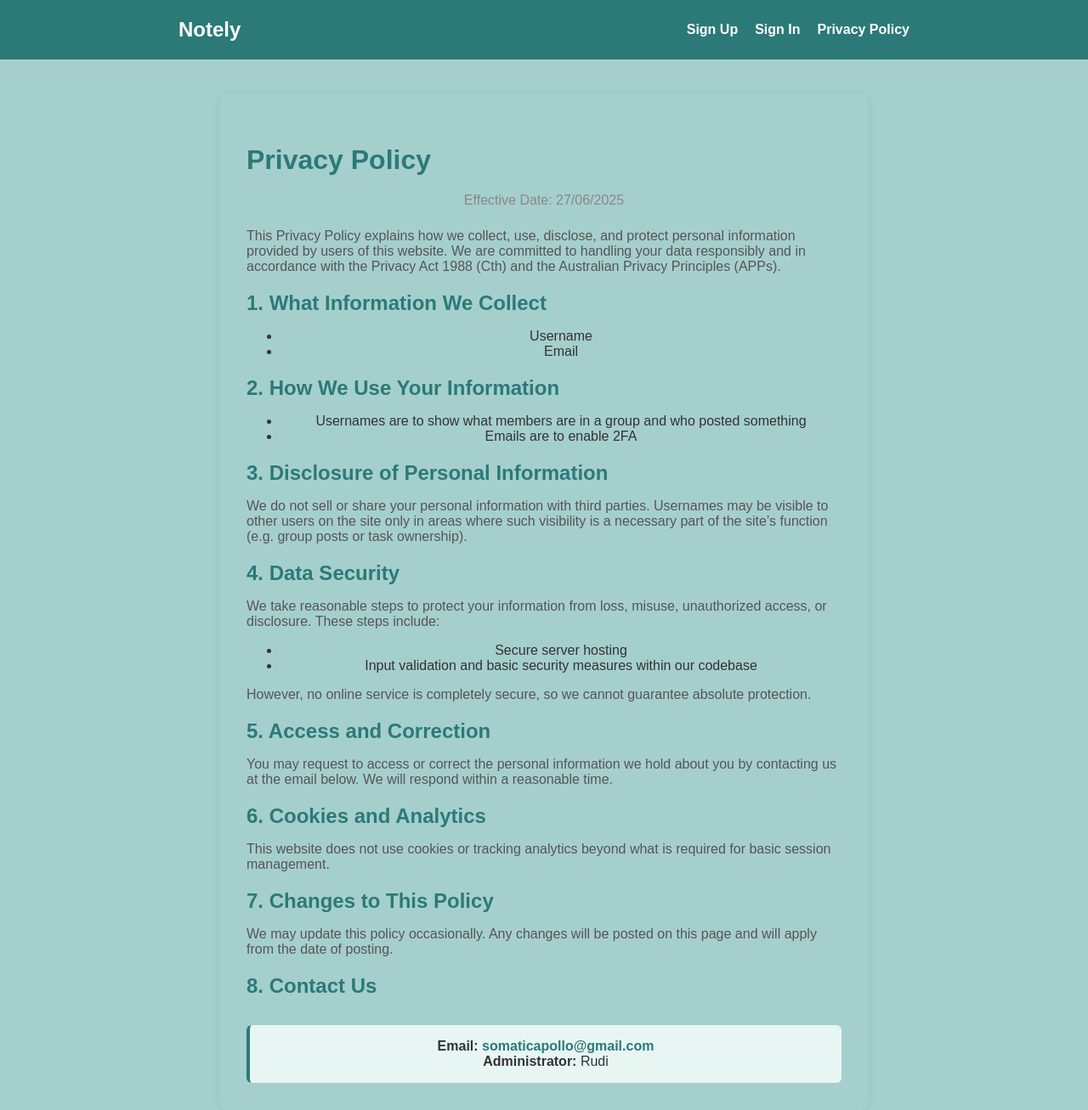
After one commit to TempeHS/-Rudi-notely, a Flask app: page /privacy in a window 1280 px wide. The commit adds this page. Shown: the whole page at 85% size. Run offline with Flask 3, Linux system fonts and the light colour scheme.

Commit message:
Added privacy Policy

```diff
--- a/main.py
+++ b/main.py
@@ -29,6 +29,11 @@ app.config['MAIL_DEFAULT_SENDER'] = app.config['MAIL_USERNAME']
 def home():
     username = session.get('username')
     return render_template("index.html", username=username)
+
+@app.route("/privacy")
+def privacy():
+    return render_template("privacy.html")
+
 
 @app.route("/calender")
 def calender():
--- a/requirements.txt
+++ b/requirements.txt
@@ -7,3 +7,5 @@ flask-csp
 requests
 Flask-Mail
 bcrypt
+Math
+random
--- a/templates/header.html
+++ b/templates/header.html
@@ -12,6 +12,7 @@
 
                 <li><a href="/signup">Sign Up</a></li>
                 <li><a href="/signin">Sign In</a></li>
+                <li><a href="/privacy">Privacy Policy</a></li>
 
             {% endif %}
         </ul>
--- /dev/null
+++ b/templates/privacy.html
@@ -0,0 +1,68 @@
+<!DOCTYPE html>
+<html lang="en">
+{% include "header.html" %}
+<head>
+    <meta charset="UTF-8">
+    <title>Privacy Policy</title>
+    <link rel="stylesheet" href="{{ url_for('static', filename='css/styles.css') }}">
+</head>
+<body>
+    <div class="container" style="max-width: 700px; border-radius: 10px; box-shadow: 0 2px 12px rgba(0,0,0,0.07); padding: 40px 32px 32px 32px; margin-top: 40px;">
+        <h1>Privacy Policy</h1>
+        <div style="color: #888; font-size: 1em; margin-bottom: 1.5em;">
+            Effective Date: 27/06/2025
+        </div>
+        <p>
+            This Privacy Policy explains how we collect, use, disclose, and protect personal information provided by users of this website. We are committed to handling your data responsibly and in accordance with the Privacy Act 1988 (Cth) and the Australian Privacy Principles (APPs).
+        </p>
+
+        <h2>1. What Information We Collect</h2>
+        <ul>
+            <li>Username</li>
+            <li>Email</li>
+        </ul>
+
+        <h2>2. How We Use Your Information</h2>
+        <ul>
+            <li>Usernames are to show what members are in a group and who posted something</li>
+            <li>Emails are to enable 2FA</li>
+        </ul>
+
+        <h2>3. Disclosure of Personal Information</h2>
+        <p>
+            We do not sell or share your personal information with third parties. Usernames may be visible to other users on the site only in areas where such visibility is a necessary part of the site’s function (e.g. group posts or task ownership).
+        </p>
+
+        <h2>4. Data Security</h2>
+        <p>
+            We take reasonable steps to protect your information from loss, misuse, unauthorized access, or disclosure. These steps include:
+        </p>
+        <ul>
+            <li>Secure server hosting</li>
+            <li>Input validation and basic security measures within our codebase</li>
+        </ul>
+        <p>
+            However, no online service is completely secure, so we cannot guarantee absolute protection.
+        </p>
+
+        <h2>5. Access and Correction</h2>
+        <p>
+            You may request to access or correct the personal information we hold about you by contacting us at the email below. We will respond within a reasonable time.
+        </p>
+
+        <h2>6. Cookies and Analytics</h2>
+        <p>
+            This website does not use cookies or tracking analytics beyond what is required for basic session management.
+        </p>
+
+        <h2>7. Changes to This Policy</h2>
+        <p>
+            We may update this policy occasionally. Any changes will be posted on this page and will apply from the date of posting.
+        </p>
+
+        <h2>8. Contact Us</h2>
+        <div style="background: #e7f6f2; border-left: 4px solid #2b7a78; padding: 1em; margin-top: 2em; border-radius: 6px;">
+            <strong>Email:</strong> <a href="mailto:somaticapollo@gmail.com">somaticapollo@gmail.com</a><br>
+            <strong>Administrator:</strong> Rudi
+        </div>
+    </div>
```
Also changed, not shown: databasefiles/mydatabase.db.
